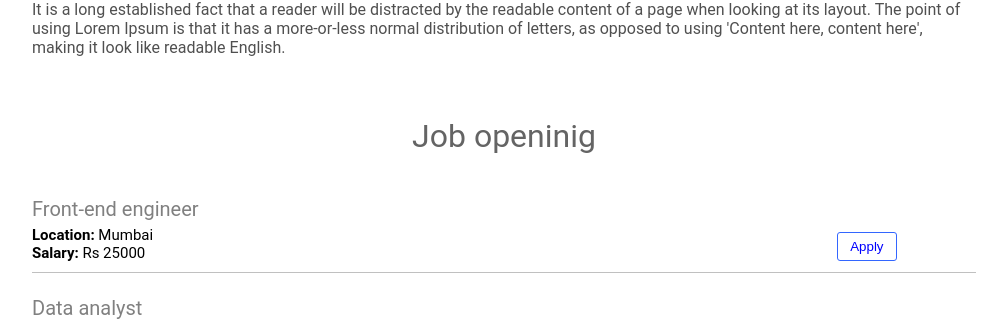
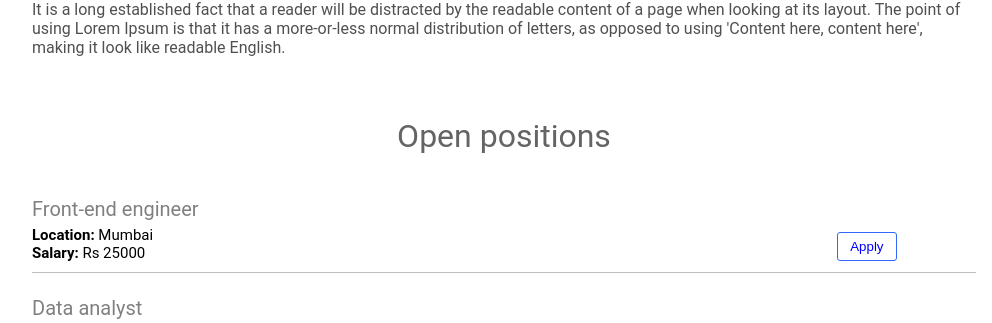
Before and after one commit to Pukhraj-kumawat/career-website, a Flask app: page / in a window 1280 px wide. Shown: the part 441-764 px from the top of the page, without its empty margins (136-1128 px from the left). Run offline with Flask 3, Linux system fonts and the light colour scheme.

Commit message:
Made a change

```diff
--- a/templates/home.html
+++ b/templates/home.html
@@ -106,7 +106,7 @@ It is a long established fact that a reader will  be         distracted by the r
 
     </div>
 
-    <h2> Job openinig</h2>
+    <h2> Open positions</h2>
 
     <div class='open-positions-div'>
       {% include 'jobitem.html' %}
```
